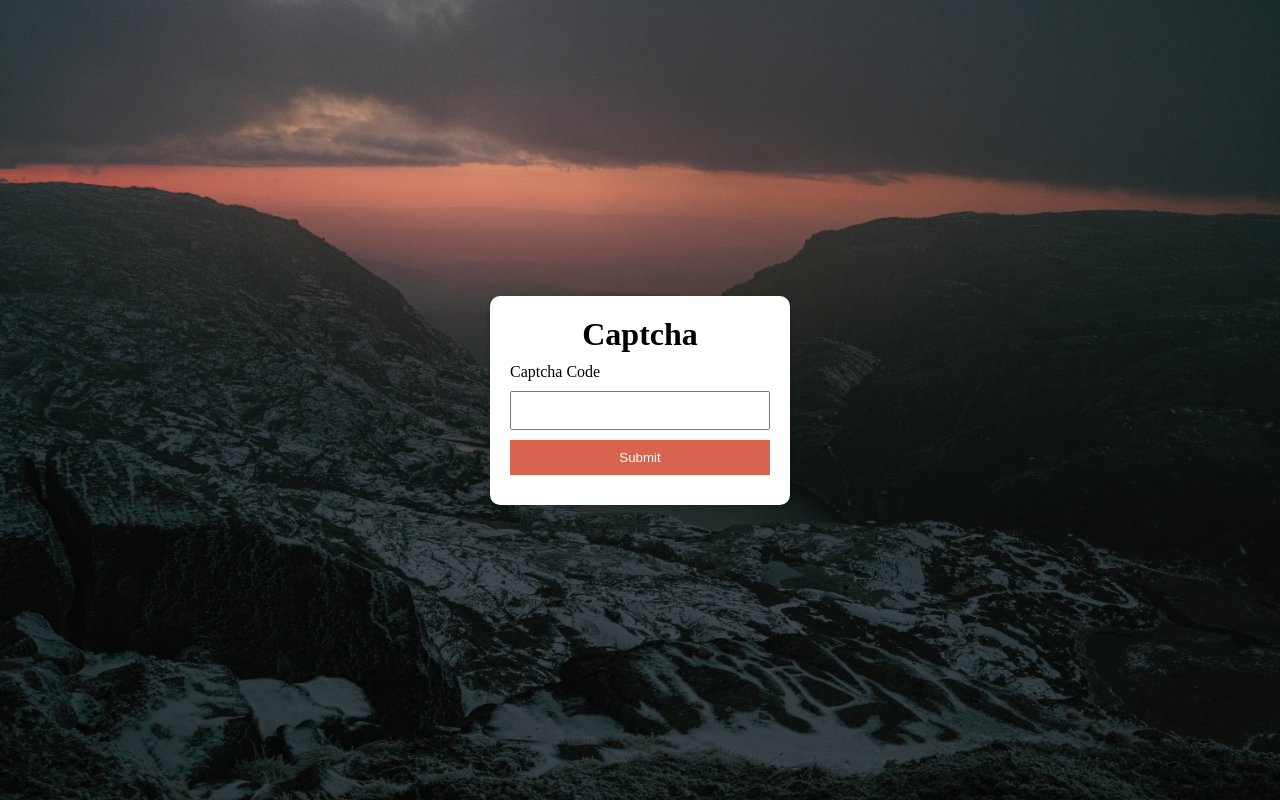
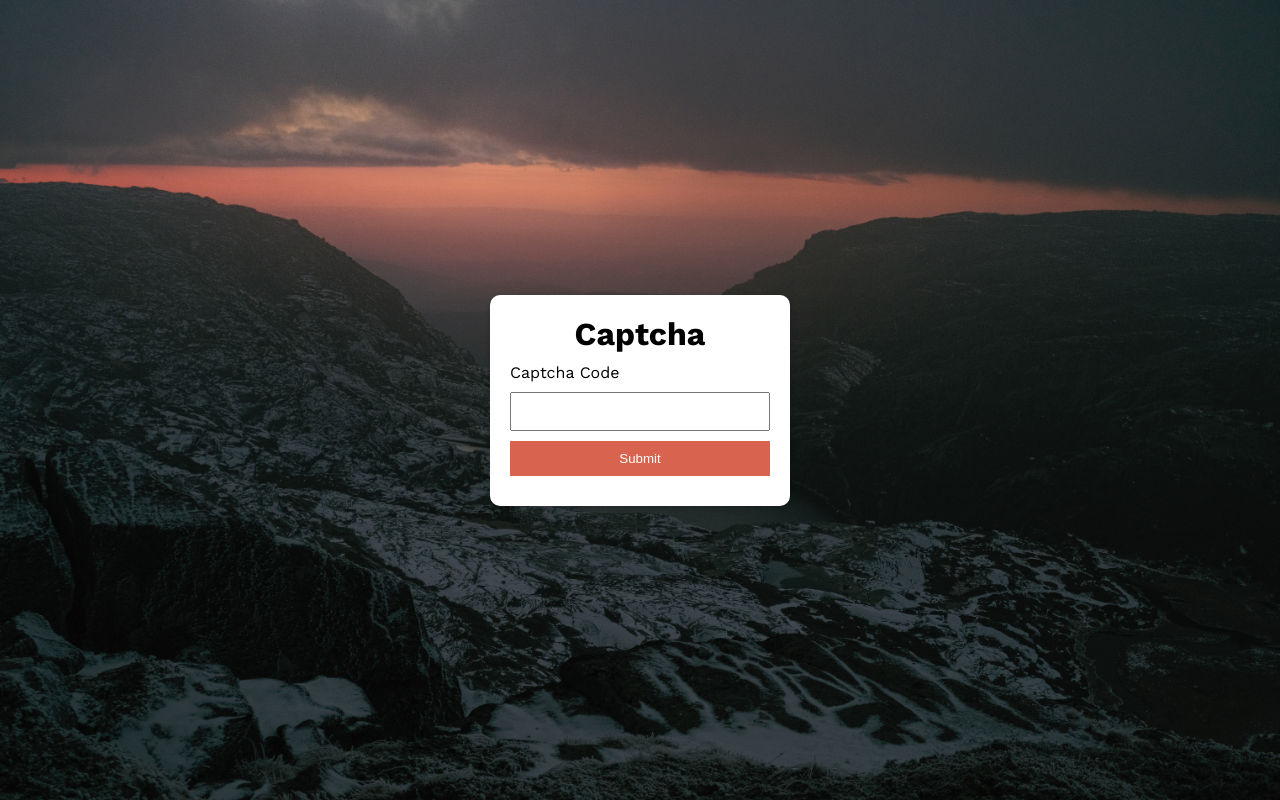
Before and after one commit to MTahir27/JavaScript_Projects, a PHP site: page /8-Captcha/index.html in a window 1280 px wide. Run offline with PHP 8.4, Linux system fonts and the light colour scheme.

Commit message:
Font Linked

```diff
--- a/8-Captcha/index.html
+++ b/8-Captcha/index.html
@@ -6,6 +6,13 @@
     <meta http-equiv="X-UA-Compatible" content="IE=edge">
     <meta name="viewport" content="width=device-width, initial-scale=1.0">
     <title>Captach</title>
+    <!-- Font Link -->
+    <link rel="preconnect" href="https://fonts.googleapis.com">
+    <link rel="preconnect" href="https://fonts.gstatic.com" crossorigin>
+    <link
+        href="https://fonts.googleapis.com/css2?family=Work+Sans:ital,wght@0,100;0,200;0,300;0,400;0,500;0,600;0,700;0,800;0,900;1,100;1,200;1,300;1,400;1,500;1,600;1,700;1,800&display=swap"
+        rel="stylesheet">
+
     <!-- CSS Files -->
     <link rel="stylesheet" href="style.css">
 </head>
--- a/8-Captcha/style.css
+++ b/8-Captcha/style.css
@@ -4,6 +4,9 @@
     box-sizing: border-box;
 }
 
+body {
+    font-family: 'Work Sans', sans-serif;
+}
 
 main {
     width: 100%;
```
